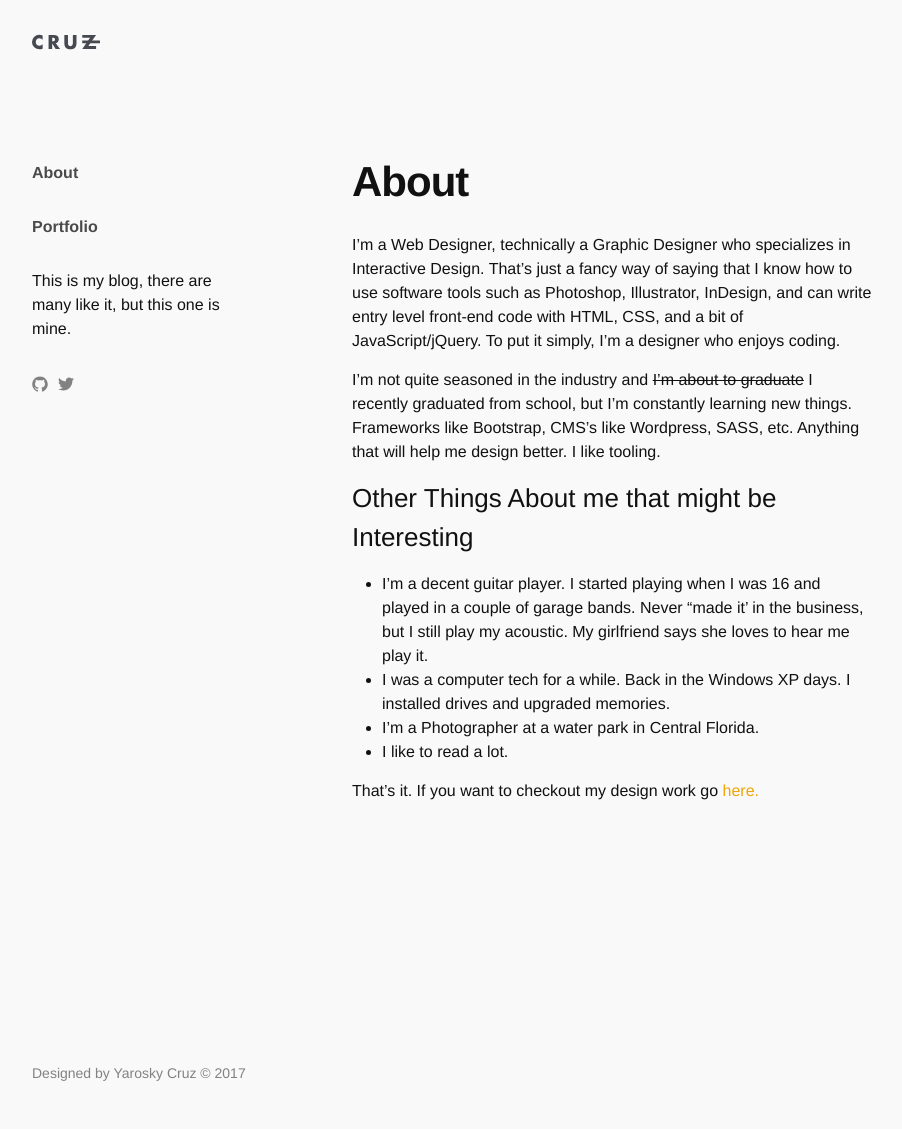
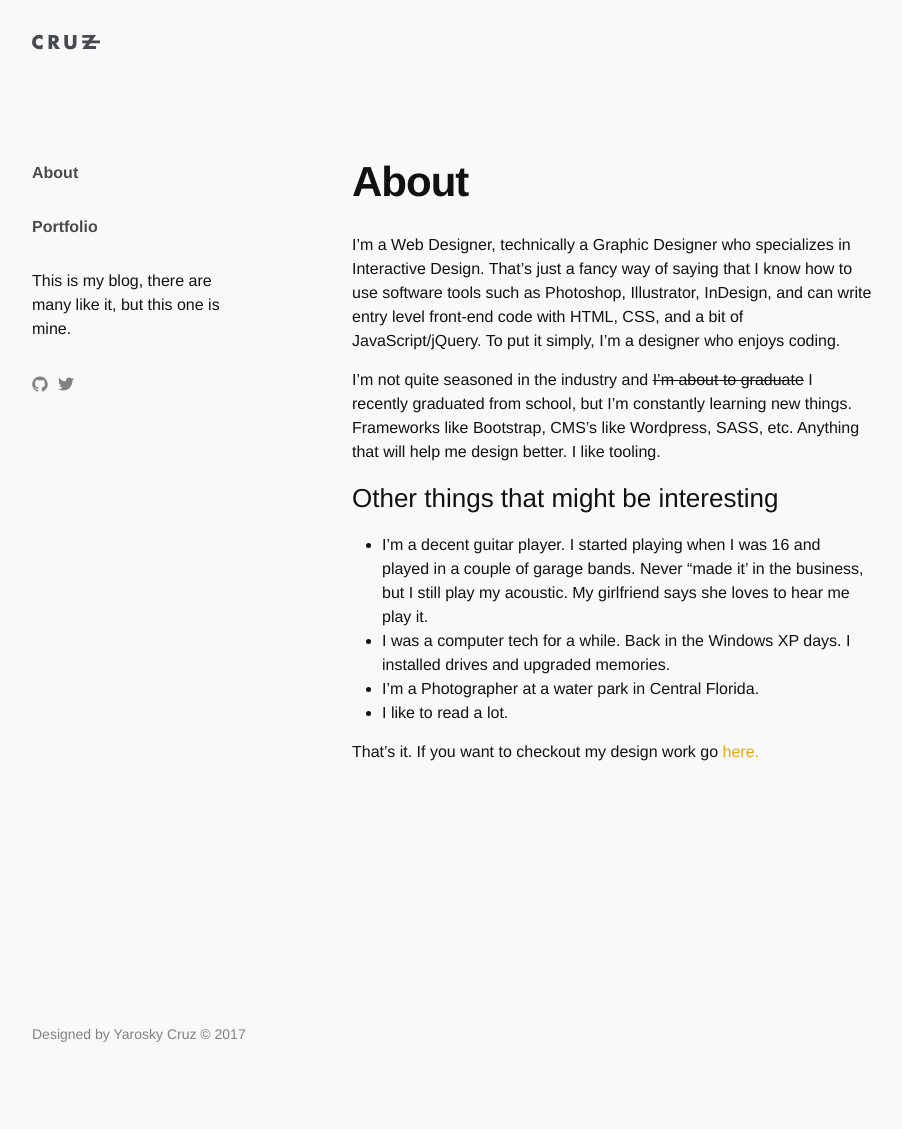
Before and after one commit to yarocruz/yarocruz.github.io, a Jekyll site: the page built from about.md, in a window 1280 px wide. Shown: the whole page, without its empty margins (138-1040 px from the left). Built offline with Jekyll 4.4.1, drawn with Linux system fonts in a browser that asks for light colours; some web fonts are replaced; after the commit the page ends 1090 px from its top, so only the background shows below that.

Commit message:
updated about me page

```diff
--- a/about.md
+++ b/about.md
@@ -9,7 +9,7 @@ I’m a Web Designer, technically a Graphic Designer who specializes in Interact
 
 I’m not quite seasoned in the industry and ~~I’m about to graduate~~ I recently graduated from school, but I'm constantly learning new things. Frameworks like Bootstrap, CMS's like Wordpress, SASS, etc. Anything that will help me design better. I like tooling.
 
-### Other Things About me that might be Interesting
+### Other things that might be interesting
 
 - I'm a decent guitar player. I started playing when I was 16 and played in a couple of garage bands. Never "made it' in the business, but I still play my acoustic. My girlfriend says she loves to hear me play it.
 - I was a computer tech for a while. Back in the Windows XP days. I installed drives and upgraded memories.
```
